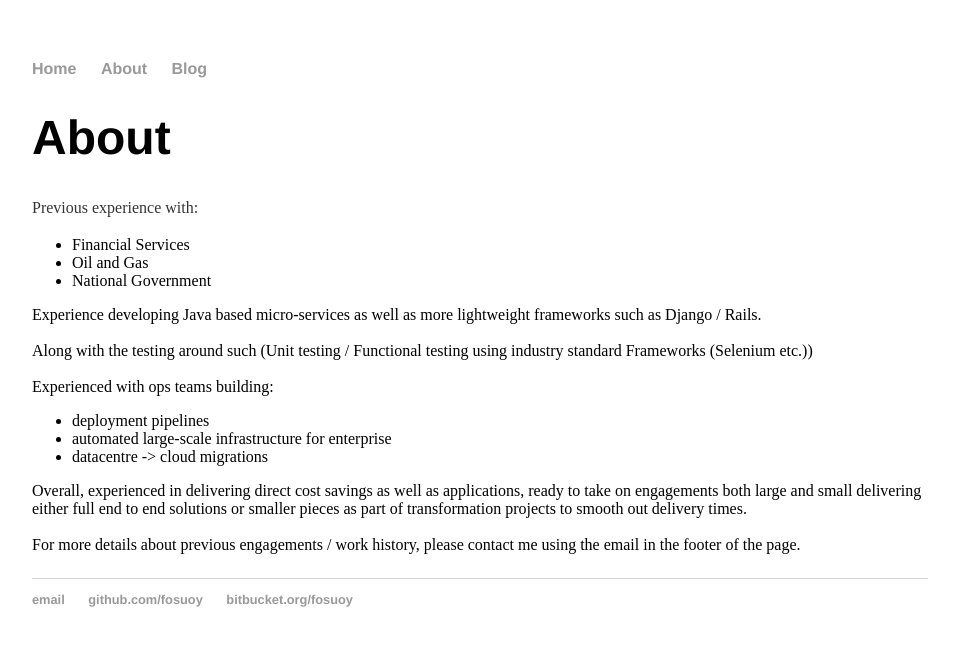
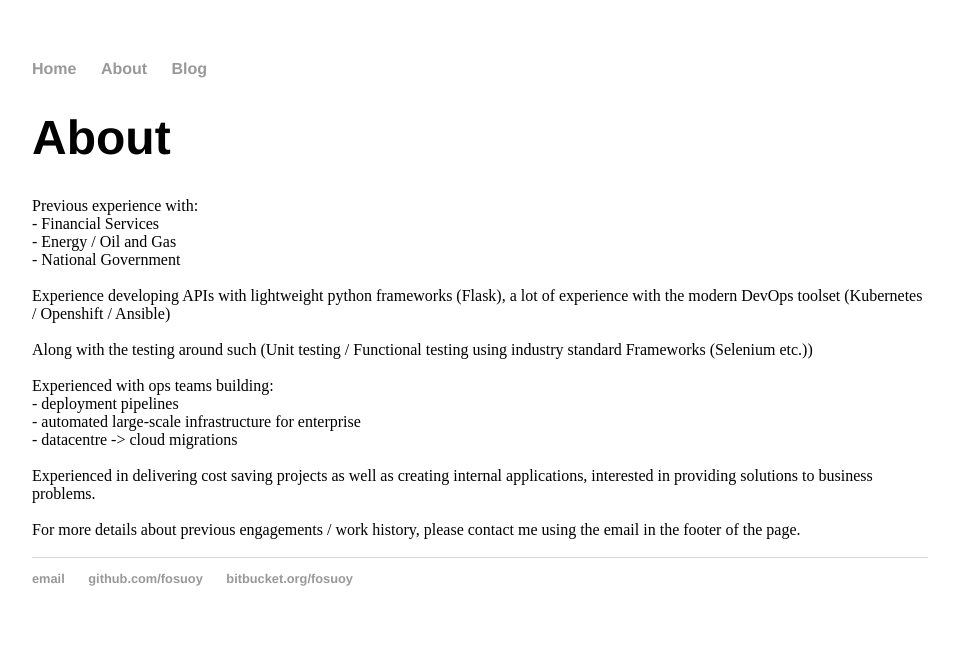
Before and after one commit to fosuoy/fosuoy.github.io, a Jekyll site: the page built from about/index.html, in a window 1280 px wide. Shown: the top 646 px of the page, without its empty margins (160-1113 px from the left). Built offline with Jekyll 4.4.1, drawn with Linux system fonts in a browser that asks for light colours.

```diff
--- a/about/index.html
+++ b/about/index.html
@@ -2,17 +2,19 @@
 layout: about
 title: About
 ---
-<p class="about">
 
 Previous experience with:
-<ul>
-    <li>Financial Services</li>
-    <li>Oil and Gas</li>
-    <li>National Government</li>
-</ul>
+<br>
+  - Financial Services
+<br>
+  - Energy / Oil and Gas
+<br>
+  - National Government
+<br>
+<br>
 
-Experience developing Java based micro-services as well as more
-lightweight frameworks such as Django / Rails.
+Experience developing APIs with lightweight python frameworks (Flask), a lot of
+experience with the modern DevOps toolset (Kubernetes / Openshift / Ansible)
 
 <br>
 <br>
@@ -24,18 +26,19 @@ using industry standard Frameworks (Selenium etc.))
 <br>
 
 Experienced with ops teams building:
-<ul>
-    <li>deployment pipelines</li>
-    <li>automated large-scale infrastructure for enterprise</li>
-    <li>datacentre -> cloud migrations</li>
-</ul>
-Overall, experienced in delivering direct cost savings as well as applications,
-ready to take on engagements both large and small delivering either full
-end to end solutions or smaller pieces as part of transformation projects to
-smooth out delivery times.
+<br>
+   - deployment pipelines
+<br>
+   - automated large-scale infrastructure for enterprise
+<br>
+   - datacentre -> cloud migrations
+<br>
+<br>
+Experienced in delivering cost saving projects as well as creating
+internal applications, interested in providing solutions to business problems.
 <br>
 <br>
 For more details about previous engagements / work history, please contact
 me using the email in the footer of the page.
-
-</p>
+<br>
+<br>
--- a/css/style.css
+++ b/css/style.css
@@ -68,3 +68,8 @@ h3.info {
     line-height: 1em;
     color: #00529B;
 }
+
+img {
+    max-width:100%;
+    max-height:100%
+}
```
Also changed, not shown: _posts/2020-05-25-graphing-covid-19-deaths.md (added, +21 -0 lines), index.html (+5 -6 lines), images/graphing_covid_19_deaths/total_deaths_2016_2020.png (added).
